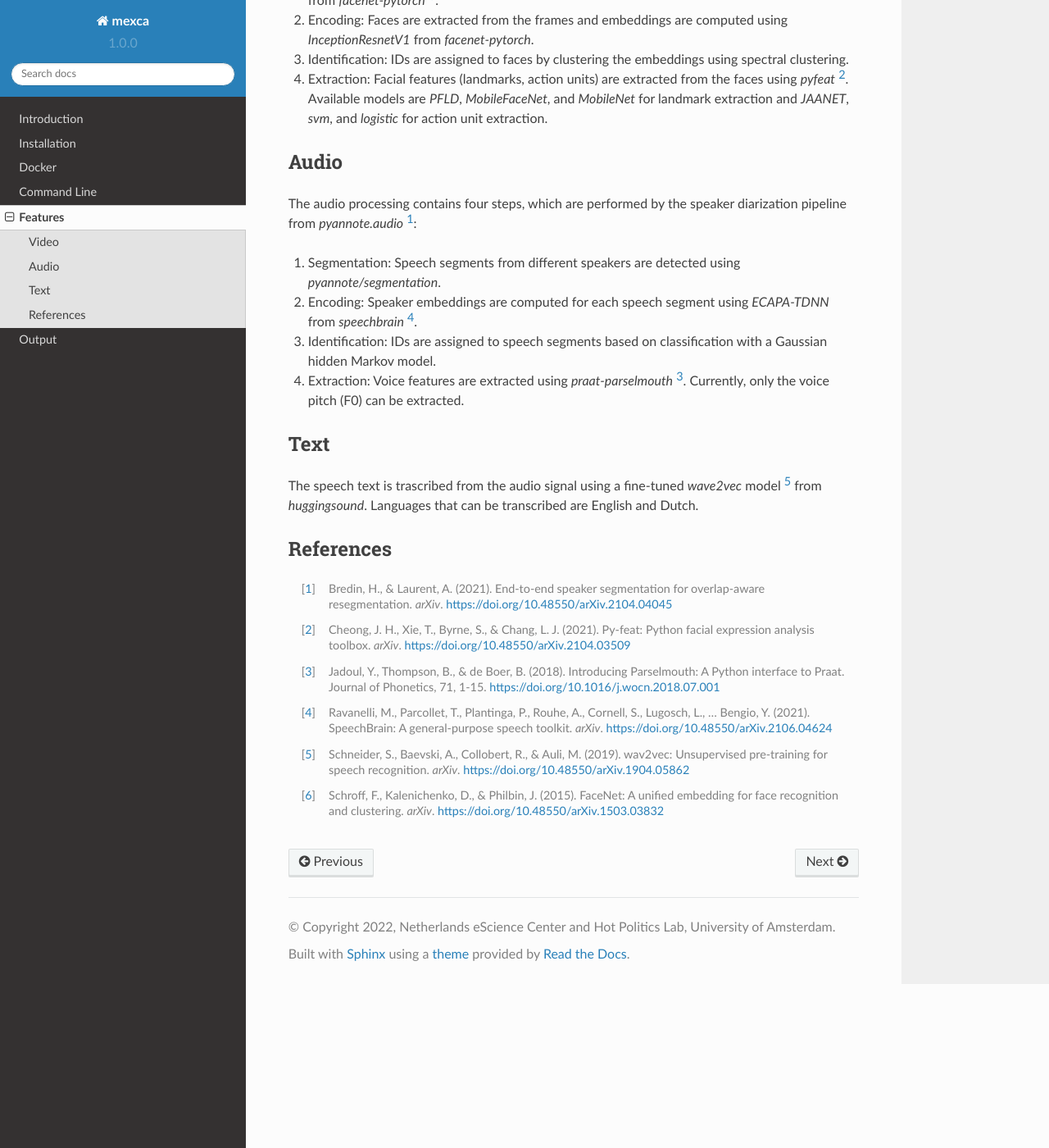
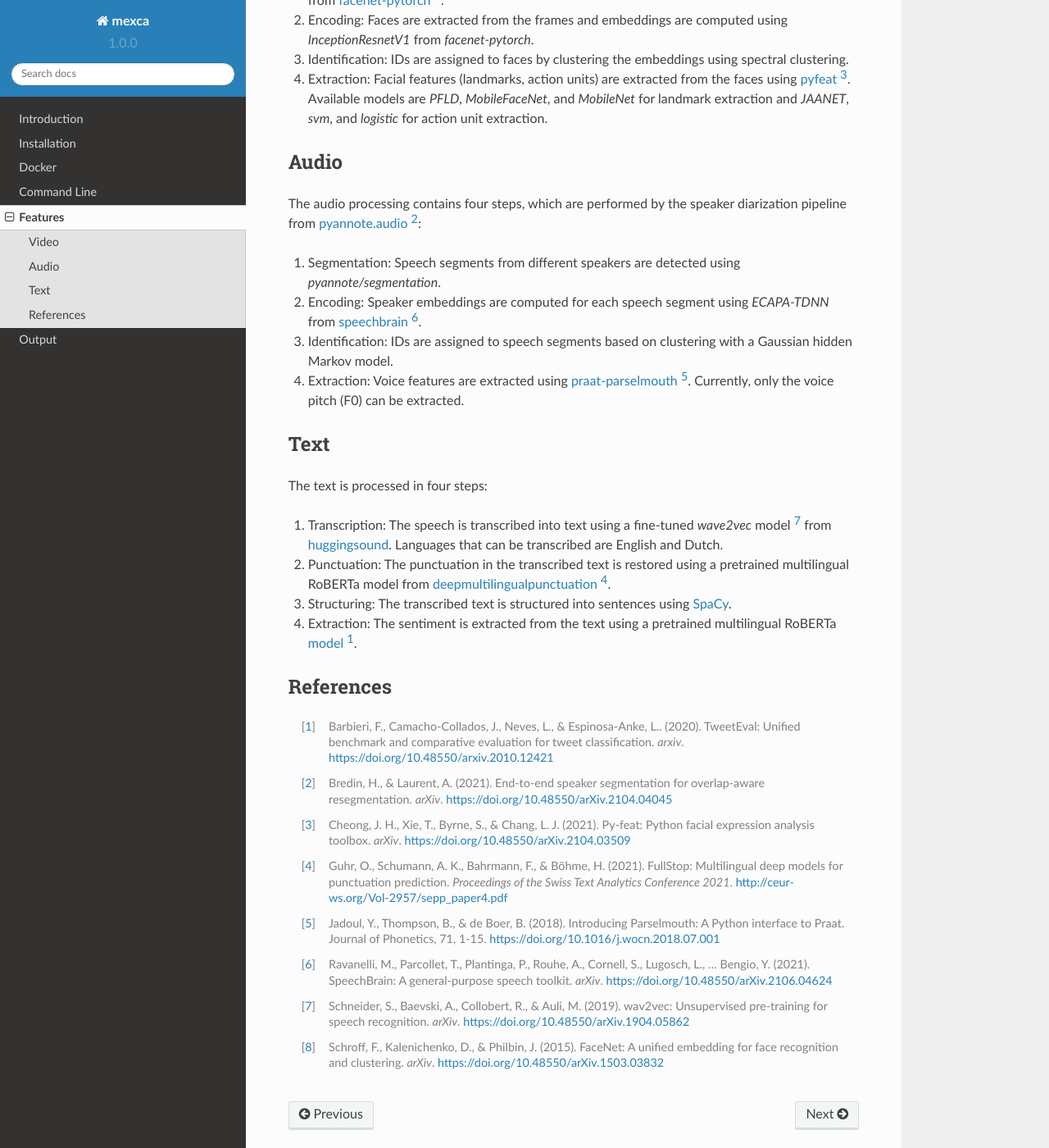
Before and after one commit to mexca/mexca, a Sphinx documentation site: the page built from docs/features.rst, in a window 1280 px wide and 1400 px high, scrolled down 395 px. Shown: the whole window at 82% size. Built offline with Sphinx 7.4.7 and the Read the Docs theme 2.0.0, drawn with Linux system fonts in a browser that asks for light colours; some of the changed text lies outside the part shown.

Commit message:
Update docs to text sentiment analysis

```diff
--- a/docs/features.rst
+++ b/docs/features.rst
@@ -1,44 +1,53 @@
 Features
 ========
 
-The current release of **mexca** allows users to (i) identify faces and speakers (ii) extract facial expressions and voice features, and (iii) transcribe speech from video files. The package contains three submodules that process video, audio, and text.
+The current release of **mexca** allows users to identify faces and speakers and extract facial expressions, voice features, and spoken text sentiment from video files. The package contains three submodules that process video, audio, and text.
 
 Video
 -----
 
 The video processing includes four steps:
 
-1. Detection: Faces displayed in the video frames are detected using a pretrained `MTCNN` model from `facenet-pytorch` [6]_.
+1. Detection: Faces displayed in the video frames are detected using a pretrained `MTCNN` model from `facenet-pytorch <https://github.com/timesler/facenet-pytorch>`_ [8]_.
 2. Encoding: Faces are extracted from the frames and embeddings are computed using `InceptionResnetV1` from `facenet-pytorch`.
 3. Identification: IDs are assigned to faces by clustering the embeddings using spectral clustering.
-4. Extraction: Facial features (landmarks, action units) are extracted from the faces using `pyfeat` [2]_. Available models are `PFLD`, `MobileFaceNet`, and `MobileNet` for landmark extraction and `JAANET`, `svm`, and `logistic` for action unit extraction.
+4. Extraction: Facial features (landmarks, action units) are extracted from the faces using `pyfeat <https://py-feat.org/pages/intro.html>`_ [3]_. Available models are `PFLD`, `MobileFaceNet`, and `MobileNet` for landmark extraction and `JAANET`, `svm`, and `logistic` for action unit extraction.
 
 Audio
 -----
 
-The audio processing contains four steps, which are performed by the speaker diarization pipeline from `pyannote.audio` [1]_:
+The audio processing contains four steps, which are performed by the speaker diarization pipeline from `pyannote.audio <https://github.com/pyannote/pyannote-audio>`_ [2]_:
 
 1. Segmentation: Speech segments from different speakers are detected using `pyannote/segmentation`.
-2. Encoding: Speaker embeddings are computed for each speech segment using `ECAPA-TDNN` from `speechbrain` [4]_.
-3. Identification: IDs are assigned to speech segments based on classification with a Gaussian hidden Markov model.
-4. Extraction: Voice features are extracted using `praat-parselmouth` [3]_. Currently, only the voice pitch (F0) can be extracted.
+2. Encoding: Speaker embeddings are computed for each speech segment using `ECAPA-TDNN` from `speechbrain <https://speechbrain.github.io/#>`_ [6]_.
+3. Identification: IDs are assigned to speech segments based on clustering with a Gaussian hidden Markov model.
+4. Extraction: Voice features are extracted using `praat-parselmouth <https://github.com/YannickJadoul/Parselmouth>`_ [5]_. Currently, only the voice pitch (F0) can be extracted.
 
 Text
 ----
 
-The speech text is trascribed from the audio signal using a fine-tuned `wave2vec` model [5]_ from `huggingsound`. Languages that can be transcribed are English and Dutch.
+The text is processed in four steps:
+
+1. Transcription: The speech is transcribed into text using a fine-tuned `wave2vec` model [7]_ from `huggingsound <https://github.com/jonatasgrosman/huggingsound>`_. Languages that can be transcribed are English and Dutch.
+2. Punctuation: The punctuation in the transcribed text is restored using a pretrained multilingual RoBERTa model from `deepmultilingualpunctuation <https://huggingface.co/oliverguhr/fullstop-punctuation-multilang-large>`_ [4]_.
+3. Structuring: The transcribed text is structured into sentences using `SpaCy <https://spacy.io/api/sentencizer>`_.
+4. Extraction: The sentiment is extracted from the text using a pretrained multilingual RoBERTa `model <https://huggingface.co/cardiffnlp/twitter-roberta-base-sentiment>`_ [1]_.
 
 References
 ----------
 
-.. [1] Bredin, H., & Laurent, A. (2021). End-to-end speaker segmentation for overlap-aware resegmentation. *arXiv*. https://doi.org/10.48550/arXiv.2104.04045
+.. [1] Barbieri, F., Camacho-Collados, J., Neves, L., & Espinosa-Anke, L.. (2020). TweetEval: Unified benchmark and comparative evaluation for tweet classification. *arxiv*. https://doi.org/10.48550/arxiv.2010.12421
 
-.. [2] Cheong, J. H., Xie, T., Byrne, S., & Chang, L. J. (2021). Py-feat: Python facial expression analysis toolbox. *arXiv*. https://doi.org/10.48550/arXiv.2104.03509
+.. [2] Bredin, H., & Laurent, A. (2021). End-to-end speaker segmentation for overlap-aware resegmentation. *arXiv*. https://doi.org/10.48550/arXiv.2104.04045
 
-.. [3] Jadoul, Y., Thompson, B., & de Boer, B. (2018). Introducing Parselmouth: A Python interface to Praat. Journal of Phonetics, 71, 1-15. https://doi.org/10.1016/j.wocn.2018.07.001
+.. [3] Cheong, J. H., Xie, T., Byrne, S., & Chang, L. J. (2021). Py-feat: Python facial expression analysis toolbox. *arXiv*. https://doi.org/10.48550/arXiv.2104.03509
 
-.. [4] Ravanelli, M., Parcollet, T., Plantinga, P., Rouhe, A., Cornell, S., Lugosch, L., … Bengio, Y. (2021). SpeechBrain: A general-purpose speech toolkit. *arXiv*. https://doi.org/10.48550/arXiv.2106.04624
+.. [4] Guhr, O., Schumann, A. K., Bahrmann, F., & Böhme, H. (2021). FullStop: Multilingual deep models for punctuation prediction. *Proceedings of the Swiss Text Analytics Conference 2021*. http://ceur-ws.org/Vol-2957/sepp_paper4.pdf
 
-.. [5] Schneider, S., Baevski, A., Collobert, R., & Auli, M. (2019). wav2vec: Unsupervised pre-training for speech recognition. *arXiv*. https://doi.org/10.48550/arXiv.1904.05862
+.. [5] Jadoul, Y., Thompson, B., & de Boer, B. (2018). Introducing Parselmouth: A Python interface to Praat. Journal of Phonetics, 71, 1-15. https://doi.org/10.1016/j.wocn.2018.07.001
 
-.. [6] Schroff, F., Kalenichenko, D., & Philbin, J. (2015). FaceNet: A unified embedding for face recognition and clustering. *arXiv*. https://doi.org/10.48550/arXiv.1503.03832
+.. [6] Ravanelli, M., Parcollet, T., Plantinga, P., Rouhe, A., Cornell, S., Lugosch, L., … Bengio, Y. (2021). SpeechBrain: A general-purpose speech toolkit. *arXiv*. https://doi.org/10.48550/arXiv.2106.04624
+
+.. [7] Schneider, S., Baevski, A., Collobert, R., & Auli, M. (2019). wav2vec: Unsupervised pre-training for speech recognition. *arXiv*. https://doi.org/10.48550/arXiv.1904.05862
+
+.. [8] Schroff, F., Kalenichenko, D., & Philbin, J. (2015). FaceNet: A unified embedding for face recognition and clustering. *arXiv*. https://doi.org/10.48550/arXiv.1503.03832
--- a/docs/index.rst
+++ b/docs/index.rst
@@ -6,9 +6,11 @@
 Welcome to mexca's Documentation!
 =================================
 
-**Mexca** is an open-source Python package which aims to capture human emotion expressions in videos. It uses pre-trained deep neural networks to identify faces and speakers in videos, and it extracts (i) facial features (e.g., `action units <https://en.wikipedia.org/wiki/Facial_Action_Coding_System#Codes_for_action_units>`_), (ii) acoustic properties of speech (e.g., voice pitch) and (iii) the transcribed speech. The output is a 2-dimensional dataset which contains these features on a fine-grained temporal scale (i.e, frame-by-frame) that can be exported in a csv format.
+**Mexca** is an open-source Python package which aims to capture human emotion expressions from videos in a single pipeline.
 
-If you would like to learn how to use **mexca**, the best place to start is our `demo <https://github.com/mexca/mexca/tree/main/examples>`_ tutorial.
+Check out our `features <https://mexca.readthedocs.io/en/latest/features.html>`_ page to get information on how **mexca** extracts emotion expressions and our `output <https://mexca.readthedocs.io/en/latest/output.html>`_ page on which features are captured.
+
+If you would like to learn how to use **mexca**, we recommend starting with one of our `examples <https://github.com/mexca/mexca/tree/main/examples>`_.
 
 Contents:
 
--- a/docs/output.rst
+++ b/docs/output.rst
@@ -37,10 +37,14 @@
 
 Output extracted from the spoken text processing has the prefix `text_`. The text is extracted as tokens (i.e, words) which usually change much slower than video and audio features. Therefore, tokens are repeated for rows where `time` matches their start and end to align the text with the other two modalities.
 
-- `text_token_id`: The ID of the text token (i.e., word, starting at zero).
+- `text_token_id`: The index of the text token (i.e., word, starting at zero).
 - `text_token`: The text string of the token.
 - `text_token_start`: The time stamp where the token starts (in seconds).
 - `text_token_end`: The time stamp where the token ends (in seconds).
+- `text_sent_id`: The index of the sentence the token belongs to.
+- `text_sent_pos`: The positive sentiment score of the sentence the token belongs to.
+- `text_sent_neg`: The negative sentiment score of the sentence the token belongs to.
+- `text_sent_neu`: The neutral sentiment score of the sentence the token belongs to.
 
 Other
 -----
```
Also changed, not shown: docs/introduction.rst (+2 -14 lines).
